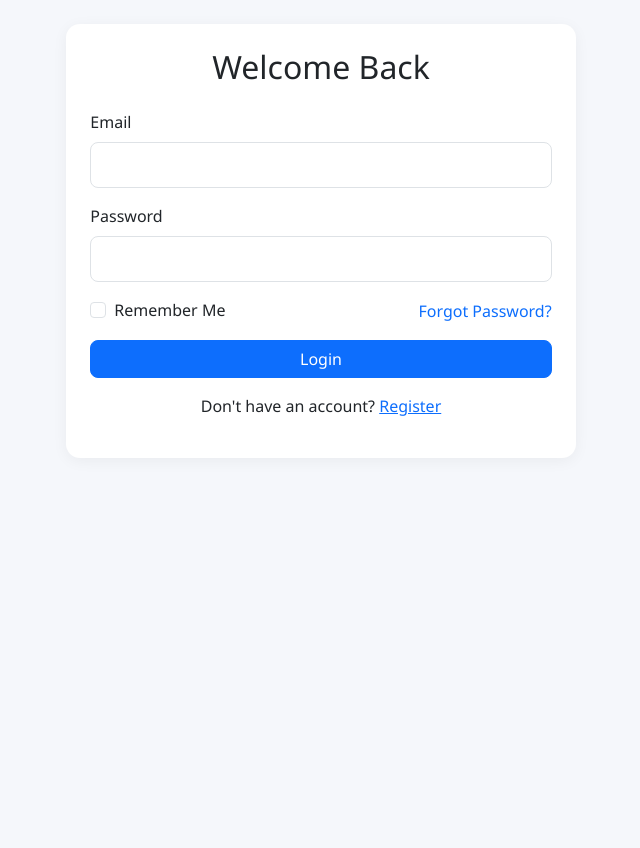
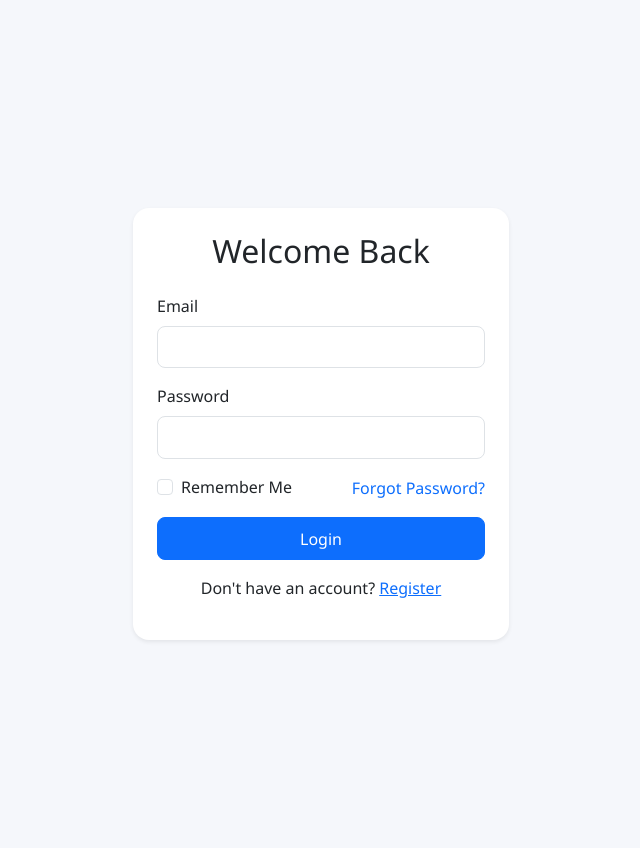
Before and after one commit to dhruvrawal327-ship-it/smart-task-expense-manager, a PHP site: page /login.php in a window 1280 px wide. Shown: the whole page, without its empty margins (319-959 px from the left). Before the commit the page ends 416 px from the top, so only its background shows below. Run offline with PHP 8.4, Linux system fonts and the light colour scheme.

Commit message:
made login box sleek and modern

```diff
--- a/assets/css/style.css
+++ b/assets/css/style.css
@@ -472,3 +472,32 @@ html[data-theme="dark"] .btn-close {
         width: 100%;
     }
 }
+
+/* Compact Mobile-Style Auth Card */
+.auth-content .card {
+    max-width: 390px;
+    margin: 0 auto;
+    padding: 1.5rem !important;
+    border-radius: 1rem;
+}
+
+.auth-content .form-control {
+    padding: 0.55rem 0.85rem;
+    font-size: 0.95rem;
+}
+
+.auth-content .btn-primary {
+    padding: 0.55rem 1rem;
+    font-weight: 500;
+}
+
+@media (max-width: 576px) {
+    .auth-content .card {
+        max-width: 340px;
+        padding: 1.25rem !important;
+    }
+
+    .auth-content h2 {
+        font-size: 1.4rem;
+    }
+}
--- a/login.php
+++ b/login.php
@@ -93,9 +93,9 @@ if ($_SERVER["REQUEST_METHOD"] === "POST") {
 include "includes/header.php";
 ?>
 
-<div class="row justify-content-center">
-    <div class="col-md-5">
-        <div class="card p-4">
+<div class="row justify-content-center align-items-center min-vh-100">
+    <div class="col-11 col-sm-8 col-md-5 col-lg-4" style="max-width: 400px;">
+        <div class="card p-4 shadow-sm">
             <h2 class="text-center mb-4">Welcome Back</h2>
 
             <?php if ($error): ?>
```
Also changed, not shown: email_logs.txt (+1 -17 lines).
